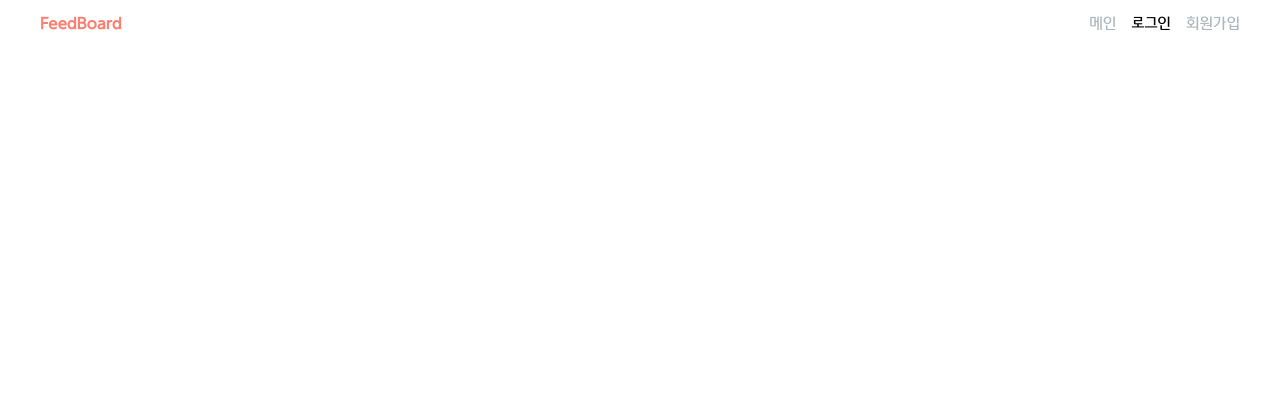
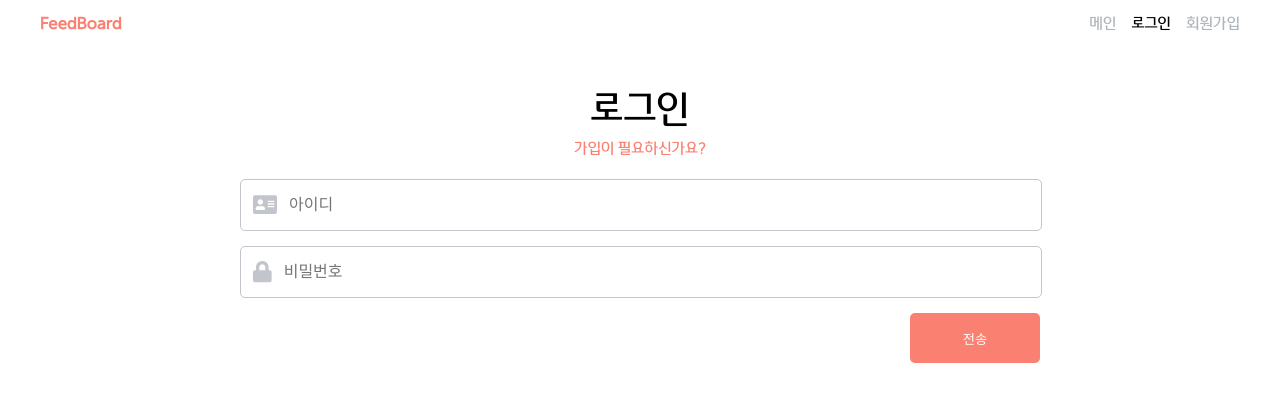
Before and after one commit to bbearcookie/FeedBoard, a React (Create React App) app in the folder react/: page /signin in a window 1280 px wide. Shown: the top 402 px of the page. Built offline with nearby package versions, Linux system fonts and the light colour scheme.

Commit message:
로그인 페이지 윤곽 잡음

```diff
--- a/react/src/components/NavBar.js
+++ b/react/src/components/NavBar.js
@@ -6,7 +6,7 @@ const NavBar = () => {
   return (
     <section className="NavBar">
       <nav>
-        <div className="nav-logo">FeedBoard</div>
+        <Link className="nav-logo" to="/">FeedBoard</Link>
         <div className="nav-items">
           <NavLink to="/">메인</NavLink>
           <NavLink to="/signin">로그인</NavLink>
--- a/react/src/components/NavBar.scss
+++ b/react/src/components/NavBar.scss
@@ -13,6 +13,7 @@
       color: #FA8072;
       font-weight: bold;
       user-select: none;
+      text-decoration: none;
     }
 
     .nav-items {
--- a/react/src/components/home/TagSearchBar.js
+++ b/react/src/components/home/TagSearchBar.js
@@ -17,8 +17,10 @@ const TagSearchBar = ({ input, onChangeInput, onInsert }) => {
   // 작성 완료시 태그탭에 새로운 태그 추가하고 input 값 초기화
   const onSubmit = useCallback((e) => {
     e.preventDefault();
-    onInsert(input);
-    onChangeInput('');
+    if (input) {
+      onInsert(input);
+      onChangeInput('');
+    }
   }, [input, onInsert, onChangeInput]);
 
   return (
--- /dev/null
+++ b/react/src/components/signin/Button.js
@@ -0,0 +1,15 @@
+import React, { useState } from 'react';
+import './Button.scss';
+
+const Button = ({ children }) => {
+  return (
+    <button
+      className="Button"
+      type="button"
+    >
+      {children}
+    </button>
+  );
+};
+
+export default Button;
--- /dev/null
+++ b/react/src/components/signin/Button.scss
@@ -0,0 +1,23 @@
+.Button {
+  color: white;
+  background: #FA8072;
+  border: 0;
+  border-radius: 5px;
+  cursor: pointer;
+  user-select: none;
+  transition: background-color 0.2s;
+  transition: box-shadow 0.1s;
+}
+
+.Button:hover {
+  background: #E6766A;
+}
+
+.Button:active {
+  border: solid 1px rgb(139, 79, 79);
+  box-shadow: 0px 0px 3px 1px rgb(139, 79, 79);
+}
+
+.Button.focus {
+  background: blue;
+}
--- /dev/null
+++ b/react/src/components/signin/Input.js
@@ -0,0 +1,47 @@
+import React, { useCallback, useRef, useState } from 'react';
+import classNames from 'classnames';
+import { FontAwesomeIcon } from '@fortawesome/react-fontawesome';
+import "./Input.scss";
+
+const Input = ({ type, icon, placeholder }) => {
+  const [focus, setFocus] = useState(false);
+  const [hover, setHover] = useState(false);
+  const inputRef = useRef(null);
+
+  const onClick = useCallback(() => inputRef.current.focus(), []); // 컴포넌트 클릭시 input 포커싱 처리
+  const onFocus = useCallback(() => setFocus(true), []); // input 포커싱 on/off
+  const onBlur = useCallback(() => setFocus(false), []); // input 포커싱 on/off
+  const onMouseEnter = useCallback(() => setHover(true), []); // 툴팁 on/off
+  const onMouseLeave = useCallback(() => setHover(false), []); // 툴팁 on/off
+
+  return (
+    <div className="Input_container">
+      <div
+        className={classNames("Input", {"focus": focus})}
+        onClick={onClick}
+      >
+        {icon ?
+        <div className="icon-area">
+          <FontAwesomeIcon
+            className="icon"
+            size="lg"
+            icon={icon}
+            onMouseEnter={onMouseEnter}
+            onMouseLeave={onMouseLeave}
+          />
+        </div> :
+        null}
+        <input
+          type={type}
+          placeholder={placeholder}
+          onFocus={onFocus}
+          onBlur={onBlur}
+          ref={inputRef}
+        />
+      </div>
+    <span className={classNames("tooltip", {"hover": hover})}>{placeholder}</span>
+    </div>
+  );
+};
+
+export default Input;
--- /dev/null
+++ b/react/src/components/signin/Input.scss
@@ -0,0 +1,84 @@
+.Input_container {
+  display: inline-block;
+  position: relative;
+
+  .tooltip {
+    padding: 5px;
+    position: absolute;
+    left: 10px;
+    top: 40px;
+    background: #C2C5CC;
+    border-radius: 5px;
+    z-index: 1;
+    visibility: hidden;
+    opacity: 0;
+  }
+
+  .tooltip.hover {
+    visibility: visible;
+    transition: opacity 1s ease-in-out;
+    opacity: 1;
+  }
+
+  .Input {
+    width: 100%;
+    height: 50px;
+    margin-bottom: 15px;
+    align-self: center;
+    display: flex;
+    align-items: center;
+    border: 1px solid hsl(222, 9%, 78%);
+    border-radius: 5px;
+    cursor: text;
+
+    .icon-area {
+      display: flex;
+      flex-direction: column;
+
+      .icon {
+        color: #C2C5CC;
+        margin-left: 12px;
+      }
+    }
+
+    .icon-area:hover {
+      .tooltip {
+        display: inline;
+        position: relative;
+      }
+    }
+
+    input {
+      margin: 0 10px;
+      width: 100%;
+      height: 80%;
+      font-size: 16px;
+      border: none;
+    }
+
+    input:focus {
+      outline: none;
+    }
+
+    // 크롬 자동완성시 배경색 제거
+    input:-webkit-autofill,
+    input:-webkit-autofill:hover,
+    input:-webkit-autofill:focus,
+    input:-webkit-autofill:active {
+      transition: background-color 5000s ease-in-out 0s;
+      -webkit-transition: background-color 9999s ease-out;
+      -webkit-box-shadow: 0 0 0px 1000px white inset !important;
+   }
+  }
+
+  .Input.focus {
+    border: 1px solid #ff7f50;
+    box-shadow: 0px 0px 1px 1px #ff7f50;
+    color: #ff7f50;
+    transition: all 0.25s;
+
+    .icon {
+      color: #ff7f50;
+    }
+  }
+}
--- a/react/src/pages/Signin.js
+++ b/react/src/pages/Signin.js
@@ -1,11 +1,23 @@
 import React from 'react';
+import { Link } from 'react-router-dom';
+import { FontAwesomeIcon } from '@fortawesome/react-fontawesome';
+import { faPortrait, faAddressCard, faLock } from '@fortawesome/free-solid-svg-icons';
 import NavBar from '../components/NavBar';
+import Input from '../components/signin/Input';
 import './Signin.scss';
+import Button from '../components/signin/Button';
 
 const Signin = () => {
   return (
     <div className="Signin">
       <NavBar />
+      <div className="main-area">
+        <p className="title-label">로그인</p>
+        <Link className="signup-link" to="/signup">가입이 필요하신가요?</Link>
+        <Input type="text" icon={faAddressCard} placeholder="아이디" />
+        <Input type="password" icon={faLock} placeholder="비밀번호" />
+        <Button>전송</Button>
+      </div>
     </div>
   );
 };
--- a/react/src/pages/Signin.scss
+++ b/react/src/pages/Signin.scss
@@ -1,2 +1,69 @@
+@import '../lib/variables';
+
 .Signin {
+  display: flex;
+  flex-direction: column;
+  align-items: center;
+
+  .main-area {
+    width: 100%;
+    padding: 40px;
+    display: flex;
+    flex-direction: column;
+
+    .title-label {
+      margin: 0;
+      font-size: 40px;
+      user-select: none;
+    }
+
+    .signup-link {
+      margin: 5px 0 20px 0;
+      color: #FA8072;
+      text-decoration: none;
+      cursor: pointer;
+      user-select: none;
+    }
+
+    .signup-link:hover {
+      text-decoration: underline;
+    }
+
+    .Button {
+      width: 130px;
+      height: 50px;
+      align-self: flex-end;
+    }
+  }
+
+
+  @include xxl {
+    .main-area {
+      width: 800px;
+    }
+  }
+
+  @include xl {
+    .main-area {
+      width: 800px;
+    }
+  }
+
+  @include lg {
+    .main-area {
+      width: 600px;
+    }
+  }
+
+  @include md {
+    .main-area {
+      width: 400px;
+    }
+  }
+
+  @include sm {
+    .main-area {
+      width: 400px;
+    }
+  }
 }
```
